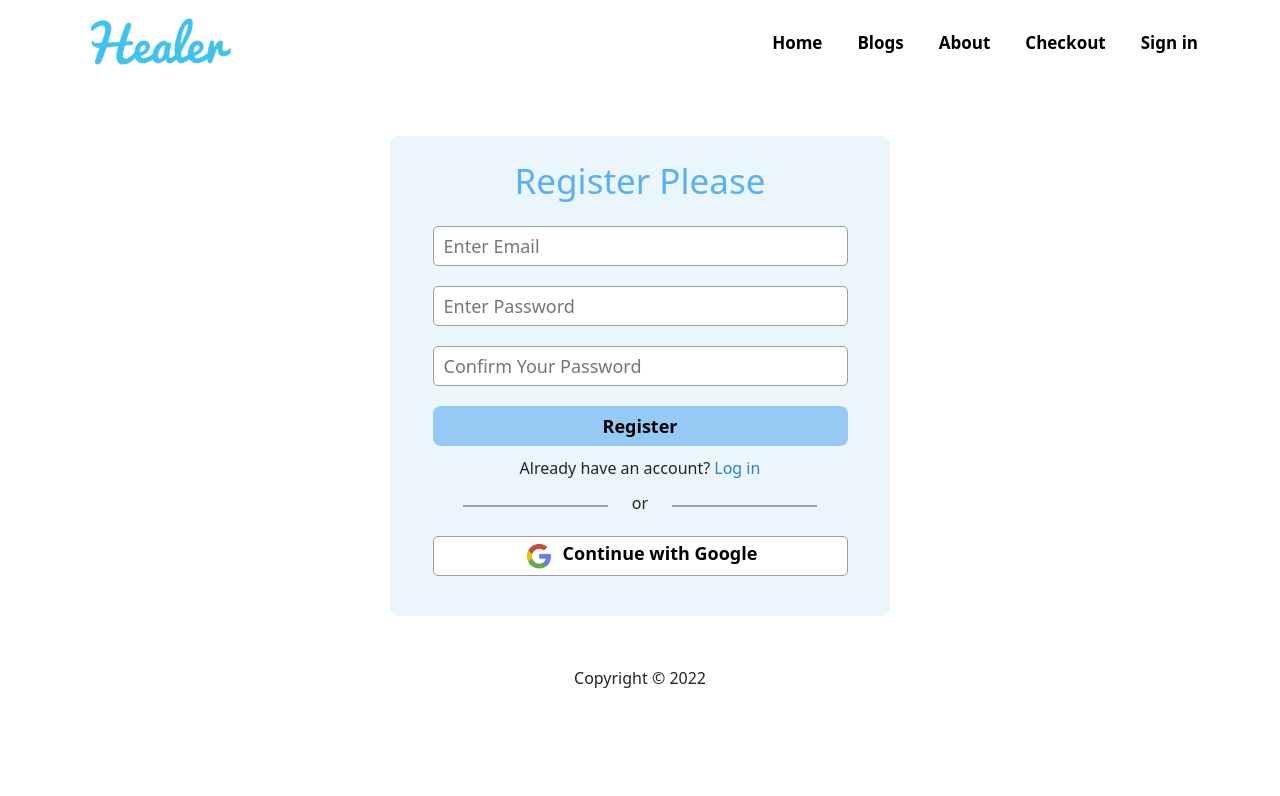
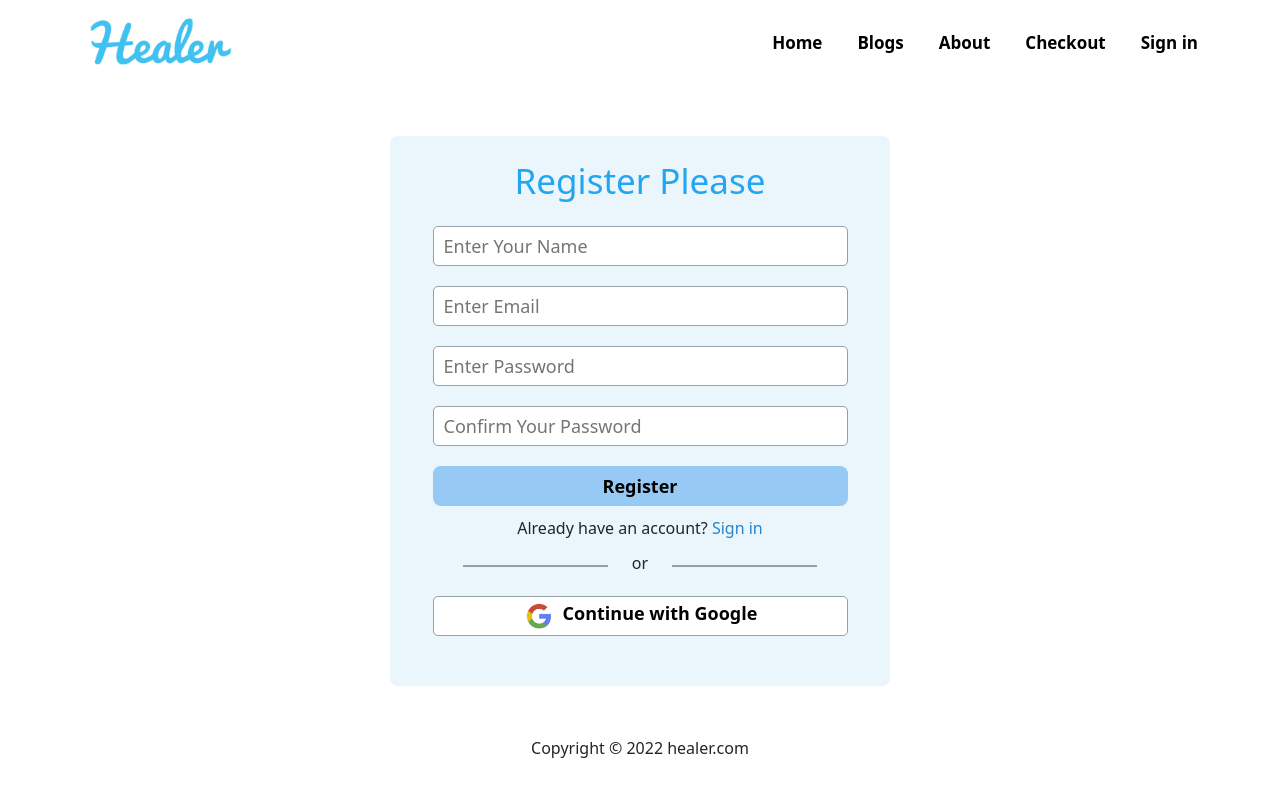
Before and after one commit to AmenaAkter5/assignment-10-service-provider, a React (Create React App) app: page /register in a window 1280 px wide. Shown: the top 796 px of the page. Built offline with nearby package versions, Linux system fonts and the light colour scheme; no server answers.

Commit message:
authentication complete

```diff
--- a/package.json
+++ b/package.json
@@ -16,6 +16,7 @@
     "react-firebase-hooks": "^5.0.3",
     "react-router-dom": "6",
     "react-scripts": "5.0.1",
+    "react-toastify": "^8.2.0",
     "web-vitals": "^2.1.0"
   },
   "scripts": {
--- a/src/Pages/Register/Register.css
+++ b/src/Pages/Register/Register.css
@@ -1,3 +1,10 @@
 .register {
     background-color: #ebf5fc;
+    width: 500px;
+    height: 550px;
+    margin: 50px auto;
+    box-sizing: border-box;
+    border-radius: 8px;
+    display: flex;
+    justify-content: center;
 }
--- a/src/Pages/Register/Register.js
+++ b/src/Pages/Register/Register.js
@@ -1,17 +1,23 @@
 import React, { useState } from 'react';
-import { useCreateUserWithEmailAndPassword, useSendEmailVerification, useSignInWithGoogle } from 'react-firebase-hooks/auth';
+import { useCreateUserWithEmailAndPassword, useUpdateProfile } from 'react-firebase-hooks/auth';
 import { Link, useLocation, useNavigate } from 'react-router-dom';
 import auth from '../../firebase.init';
 import logo from '../../images/Google.jpg';
 import './Register.css';
+import Loading from './../../Shared/Loading/Loading';
 
 const Register = () => {
 
     // email, password, confirm password and custom error state
-    const [email, setEmail] = useState('');
-    const [password, setPassword] = useState('');
-    const [confirmPassword, setConfirmPassword] = useState('');
+    // const [email, setEmail] = useState('');
+    // const [password, setPassword] = useState('');
+    // const [confirmPassword, setConfirmPassword] = useState('');
     const [customError, setCustomError] = useState('');
+
+    const navigateSignIn = () => {
+        navigate('/signin');
+    }
+
 
     // page redirect handle after get user
     const navigate = useNavigate();
@@ -19,34 +25,40 @@ const Register = () => {
     const from = location.state?.from?.pathname || '/';
 
     // create user hook
-    const [createUserWithEmailAndPassword, user, loading, error] = useCreateUserWithEmailAndPassword(auth);
+    const [createUserWithEmailAndPassword, user, loading, error] = useCreateUserWithEmailAndPassword(auth, { sendEmailVerification: true });
+
+    const [updateProfile, updating] = useUpdateProfile(auth);
+
+    if (loading || updating) {
+        return <Loading></Loading>
+    }
 
     // send email verification hook
-    const [sendEmailVerification] = useSendEmailVerification(auth);
+    // const [sendEmailVerification] = useSendEmailVerification(auth);
 
 
     // sign in with google hook
-    const [signInWithGoogle] = useSignInWithGoogle(auth);
+    // const [signInWithGoogle] = useSignInWithGoogle(auth);
 
 
     // set email on blur
-    const handleEmailBlur = event => {
+    /* const handleEmailBlur = event => {
         setEmail(event.target.value);
-    }
+    } */
 
     // set password on blur
-    const handlePasswordBlur = event => {
+    /* const handlePasswordBlur = event => {
         setPassword(event.target.value);
-    }
+    } */
 
     // set confirm password on blur
-    const handleConfirmPasswordBlur = event => {
+    /* const handleConfirmPasswordBlur = event => {
         setConfirmPassword(event.target.value);
-    }
+    } */
 
 
     // register the new user
-    const handleCreateUser = event => {
+    /* const handleCreateUser = event => {
         event.preventDefault();
         if (password !== confirmPassword) {
             setCustomError('Your two passwords did not match')
@@ -63,6 +75,51 @@ const Register = () => {
 
         // send email verification
         sendEmailVerification();
+    } */
+
+    /* const handleCreateUser = event => {
+        event.preventDefault();
+        const name = event.target.name.value;
+        const email = event.target.email.value;
+        const password = event.target.password.value;
+        const confirmPassword = event.target.confirmPassword.value;
+
+        if (password !== confirmPassword) {
+            setCustomError('Your two passwords did not match')
+            return;
+        }
+        if (password.length < 6) {
+            setCustomError('Password must be longer than 6 characters')
+            return;
+        }
+        setCustomError('');
+
+        // create user
+        createUserWithEmailAndPassword(email, password);
+    } */
+
+    const handleCreateUser = async (event) => {
+        event.preventDefault();
+        const name = event.target.name.value;
+        const email = event.target.email.value;
+        const password = event.target.password.value;
+        const confirmPassword = event.target.confirmPassword.value;
+
+        if (password !== confirmPassword) {
+            setCustomError('Your two passwords did not match')
+            return;
+        }
+        if (password.length < 6) {
+            setCustomError('Password must be longer than 6 characters')
+            return;
+        }
+        setCustomError('');
+
+        // const agree = event.target.terms.checked;
+
+        await createUserWithEmailAndPassword(email, password);
+        await updateProfile({ displayName: name });
+        // navigate('/home');
     }
 
 
@@ -71,11 +128,17 @@ const Register = () => {
         navigate(from, { replace: true })
     }
 
+    /* if(user){
+        navigate('/home');
+    } */
 
     // handle google sign in button
-    const handleGooleSignIn = () => {
+    /* const handleGooleSignIn = () => {
         signInWithGoogle();
-    }
+        if (user) {
+            navigate(from, { replace: true })
+        }
+    } */
 
 
     return (
@@ -85,13 +148,16 @@ const Register = () => {
                     <h1 className='form-title my-4'>Register Please</h1>
                     <form onSubmit={handleCreateUser}>
                         <div className='input-group'>
-                            <input onBlur={handleEmailBlur} type="email" name="email" id="" placeholder='Enter Email' required />
+                            <input type="text" name="name" id="" placeholder='Enter Your Name' required />
                         </div>
                         <div className='input-group'>
-                            <input onBlur={handlePasswordBlur} type="password" name="password" id="" placeholder='Enter Password' required />
+                            <input type="email" name="email" id="" placeholder='Enter Email' required />
                         </div>
                         <div className='input-group'>
-                            <input onBlur={handleConfirmPasswordBlur} type="password" name="confirm-password" id="" placeholder='Confirm Your Password' required />
+                            <input type="password" name="password" id="" placeholder='Enter Password' required />
+                        </div>
+                        <div className='input-group'>
+                            <input type="password" name="confirmPassword" id="" placeholder='Confirm Your Password' required />
                         </div>
                         <p>{loading && 'Loading...'}</p>
                         <p className='error-message'>{error && error?.message}</p>
@@ -99,12 +165,13 @@ const Register = () => {
                         <input className='form-submit' type="submit" value="Register" />
                     </form>
                     <p>
-                        Already have an account? <Link className='form-link' to="/login">Log in</Link>
+                        Already have an account? <Link className='form-link' to="/signin" onClick={navigateSignIn}>Sign in</Link>
                     </p>
                     <div className='divider-line'>
                         <span className="line"></span><p>or</p><span className="line"></span>
                     </div>
-                    <button onClick={handleGooleSignIn} className='google-sign'>
+                    {/* <SocialLogin></SocialLogin> */}
+                    <button className='google-sign'>
                         <img src={logo} alt="" />
                         <p>Continue with Google</p>
                     </button>
--- a/src/Pages/SignIn/SignIn.css
+++ b/src/Pages/SignIn/SignIn.css
@@ -5,7 +5,7 @@
 
 .form-container {
     width: 500px;
-    height: 480px;
+    height: 530px;
     margin: 50px auto;
     box-sizing: border-box;
     border-radius: 8px;
@@ -16,7 +16,7 @@
 
 .form-title {
     font-size: 35px;
-    color: #58b0f8;
+    color: rgb(35, 166, 240);
     text-align: center;
 }
 
--- a/src/Pages/SignIn/SignIn.js
+++ b/src/Pages/SignIn/SignIn.js
@@ -1,22 +1,29 @@
-import React, { useState } from 'react';
+import React, { useRef } from 'react';
 import { Link, useLocation, useNavigate } from 'react-router-dom';
-import { useSignInWithEmailAndPassword, useSignInWithGoogle } from 'react-firebase-hooks/auth'
+import { useSendPasswordResetEmail, useSignInWithEmailAndPassword, } from 'react-firebase-hooks/auth'
 import './SignIn.css';
-import logo from '../../images/Google.jpg';
 import auth from './../../firebase.init';
+import Loading from './../../Shared/Loading/Loading';
+import { ToastContainer, toast } from 'react-toastify';
+import 'react-toastify/dist/ReactToastify.css';
+import SocialLogin from './../SocialLogin/SocialLogin';
 
 
 
 const SignIn = () => {
 
     // email and password state
-    const [email, setEmail] = useState('');
-    const [password, setPassword] = useState('');
+    // const [email, setEmail] = useState('');
+    // const [password, setPassword] = useState('');
+    const emailRef = useRef('');
+    const passwordRef = useRef('');
 
     // page redirect handle after get user
     const navigate = useNavigate();
     const location = useLocation();
-    const from = location.state?.from?.pathname || '/';
+    let from = location.state?.from?.pathname || '/';
+
+    let errorElement;
 
 
     // sign in user hook
@@ -27,28 +34,47 @@ const SignIn = () => {
         error,
     ] = useSignInWithEmailAndPassword(auth);
 
+    const [sendPasswordResetEmail, sending] = useSendPasswordResetEmail(auth);
+
+    if (loading || sending) {
+        return <Loading></Loading>
+    }
+
+    if (error) {
+        errorElement = <p className='text-danger'><b>Error: {error?.message}</b></p>
+    }
+
 
     // sign in with google hook
-    const [signInWithGoogle, googleUser] = useSignInWithGoogle(auth);
+    // const [signInWithGoogle] = useSignInWithGoogle(auth);
 
 
     // set email on blur
-    const handleEmailBlur = event => {
+    /* const handleEmailBlur = event => {
         setEmail(event.target.value);
-    }
+    } */
 
     // set password on blur
-    const handlePasswordBlur = event => {
+    /* const handlePasswordBlur = event => {
         setPassword(event.target.value);
-    }
+    } */
 
 
     // sign in the registered user with email and password
-    const handleUserSignIn = event => {
+    /* const handleUserSignIn = event => {
         event.preventDefault();
 
         // sign in user
         signInWithEmailAndPassword(email, password)
+    } */
+
+    const handleUserSignIn = event => {
+        event.preventDefault();
+        const email = emailRef.current.value;
+        const password = passwordRef.current.value;
+
+        // sign in user
+        signInWithEmailAndPassword(email, password);
     }
 
 
@@ -57,11 +83,26 @@ const SignIn = () => {
         navigate(from, { replace: true });
     }
 
+    const navigateRegister = event => {
+        navigate('/register');
+    }
+
+    const resetPassword = async () => {
+        const email = emailRef.current.value;
+        if (email) {
+            await sendPasswordResetEmail(email);
+            toast('Sent email');
+        }
+        else {
+            toast('please enter your email address');
+        }
+    }
+
 
     // handle google sign in button
-    const handleGooleSignIn = () => {
+    /* const handleGooleSignIn = () => {
         signInWithGoogle();
-    }
+    } */
 
 
 
@@ -72,25 +113,28 @@ const SignIn = () => {
                     <h1 className='form-title my-5'>Sign in</h1>
                     <form onSubmit={handleUserSignIn}>
                         <div className='input-group'>
-                            <input onBlur={handleEmailBlur} type="email" name="email" id="" placeholder='Enter Email' required />
+                            <input ref={emailRef} type="email" name="email" id="" placeholder='Enter Email' required />
                         </div>
                         <div className='input-group'>
-                            <input onBlur={handlePasswordBlur} type="password" name="password" id="" placeholder='Enter Password' required />
+                            <input ref={passwordRef} type="password" name="password" id="" placeholder='Enter Password' required />
                         </div>
                         <p>{loading && 'Loading...'}</p>
-                        <p className='error-message'>{error && error?.message}</p>
+                        {errorElement}
                         <input className='form-submit' type="submit" value="Sign in" />
                     </form>
                     <p>
-                        New to Healer? <Link className='form-link' to="/register">Create New Account</Link>
+                        New to Healer? <Link className='form-link' to="/register" onClick={navigateRegister}>Create New Account</Link>
                     </p>
+                    <p>Forget Password? <button className='form-link btn btn-link pe-2 ps-0 pb-2' onClick={resetPassword}>Reset Password</button></p>
                     <div className='divider-line'>
                         <span className="line"></span><p>or</p><span className="line"></span>
                     </div>
-                    <button onClick={handleGooleSignIn} className='google-sign'>
+                    {/* <button className='google-sign'>
                         <img src={logo} alt="" />
                         <p>Continue with Google</p>
-                    </button>
+                    </button> */}
+                    <SocialLogin></SocialLogin>
+                    <ToastContainer />
                 </div>
             </div>
         </section>
--- /dev/null
+++ b/src/Pages/SocialLogin/SocialLogin.js
@@ -0,0 +1,31 @@
+import React from 'react';
+import { useSignInWithGoogle } from 'react-firebase-hooks/auth';
+import auth from './../../firebase.init';
+import logo from '../../images/Google.jpg';
+import { useNavigate } from 'react-router-dom';
+
+const SocialLogin = () => {
+
+    const [signInWithGoogle, user, loading, error] = useSignInWithGoogle(auth);
+
+    const navigate = useNavigate();
+
+    const handleGooleSignIn = () => {
+        signInWithGoogle();
+    }
+
+    if (user) {
+        navigate('/home');
+    }
+
+    return (
+        <div>
+            <button onClick={handleGooleSignIn} className='google-sign'>
+                <img src={logo} alt="" />
+                <p>Continue with Google</p>
+            </button>
+        </div>
+    );
+};
+
+export default SocialLogin;
--- a/src/Shared/Footer/Footer.js
+++ b/src/Shared/Footer/Footer.js
@@ -3,11 +3,12 @@ import './Footer.css';
 
 const Footer = () => {
 
-    const year = new Date();
+    const today = new Date();
+    const year = today.getFullYear();
 
     return (
         <footer>
-            <p className='text-center'>Copyright © {year.getFullYear()} </p>
+            <p className='text-center'>Copyright © {year} healer.com</p>
         </footer>
     );
 };
--- a/src/Shared/Header/Header.css
+++ b/src/Shared/Header/Header.css
@@ -21,7 +21,7 @@
 .sign-out {
     text-decoration: none;
     border: none;
-    color: black;
+    color: rgb(35, 166, 240);
     margin-left: 35px;
     font-size: 18px;
     font-weight: bold;
--- a/src/Shared/Header/Header.js
+++ b/src/Shared/Header/Header.js
@@ -54,7 +54,7 @@ const Header = () => {
                             <Link to='/checkout'>Checkout</Link>
                             {
                                 user ?
-                                    <button className='sign-out' onClick={handleSignOut}>Sign Out</button>
+                                    <button className='sign-out ps-0' onClick={handleSignOut}>Sign Out</button>
                                     :
                                     <Link to="/signin">Sign in</Link>
                             }
--- /dev/null
+++ b/src/Shared/Loading/Loading.js
@@ -0,0 +1,12 @@
+import React from 'react';
+import { Spinner } from 'react-bootstrap';
+
+const Loading = () => {
+    return (
+        <div style={{ height: '300px' }} className='w-100 d-flex justify-content-center align-items-center'>
+            <Spinner animation="border" variant="primary" />
+        </div>
+    );
+};
+
+export default Loading;
```
Also changed, not shown: src/Pages/RequireAuth/RequireAuth.js (+7 -1 lines), 1 other file (tests, documents, lock files or other folders).
